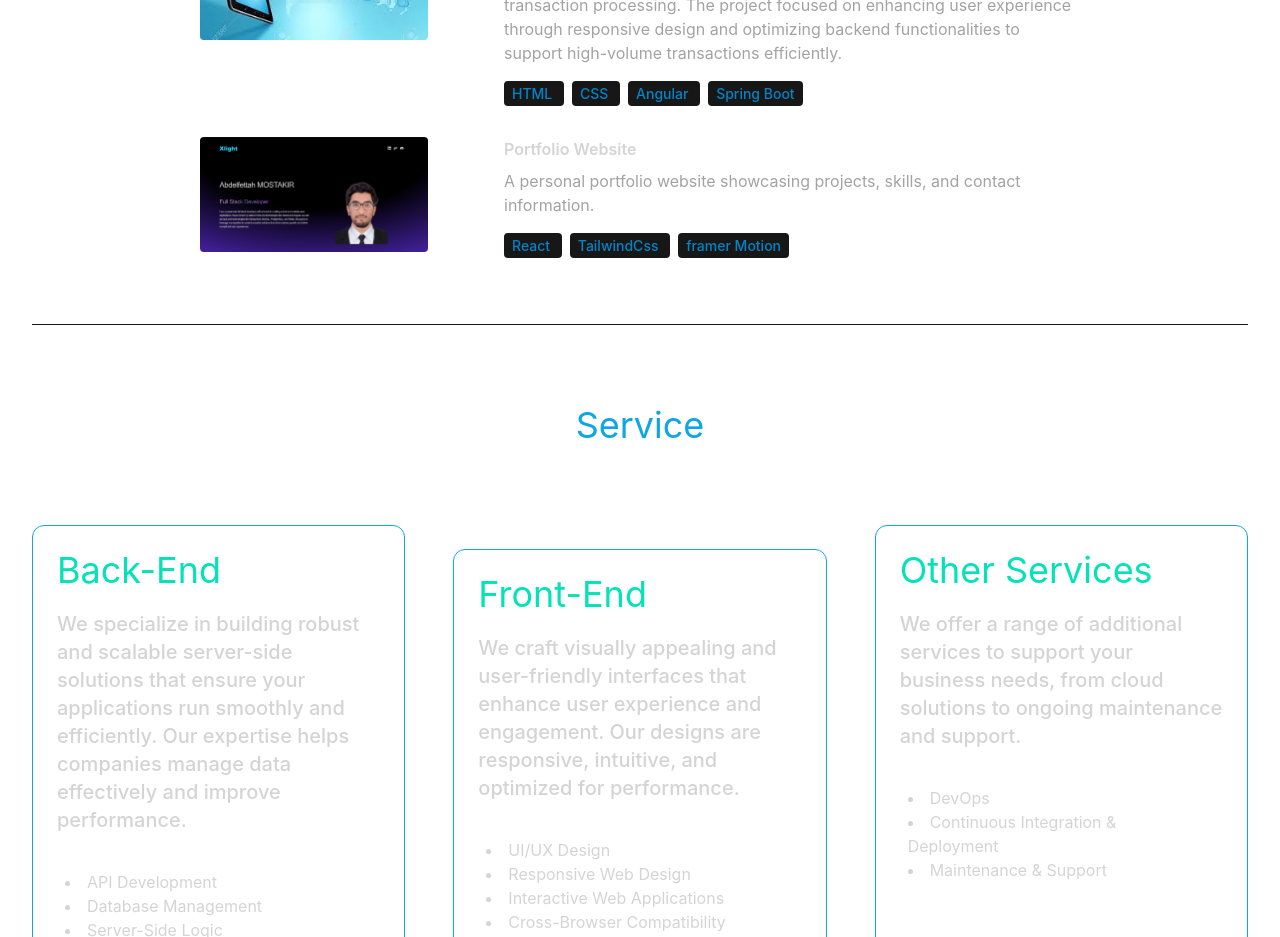
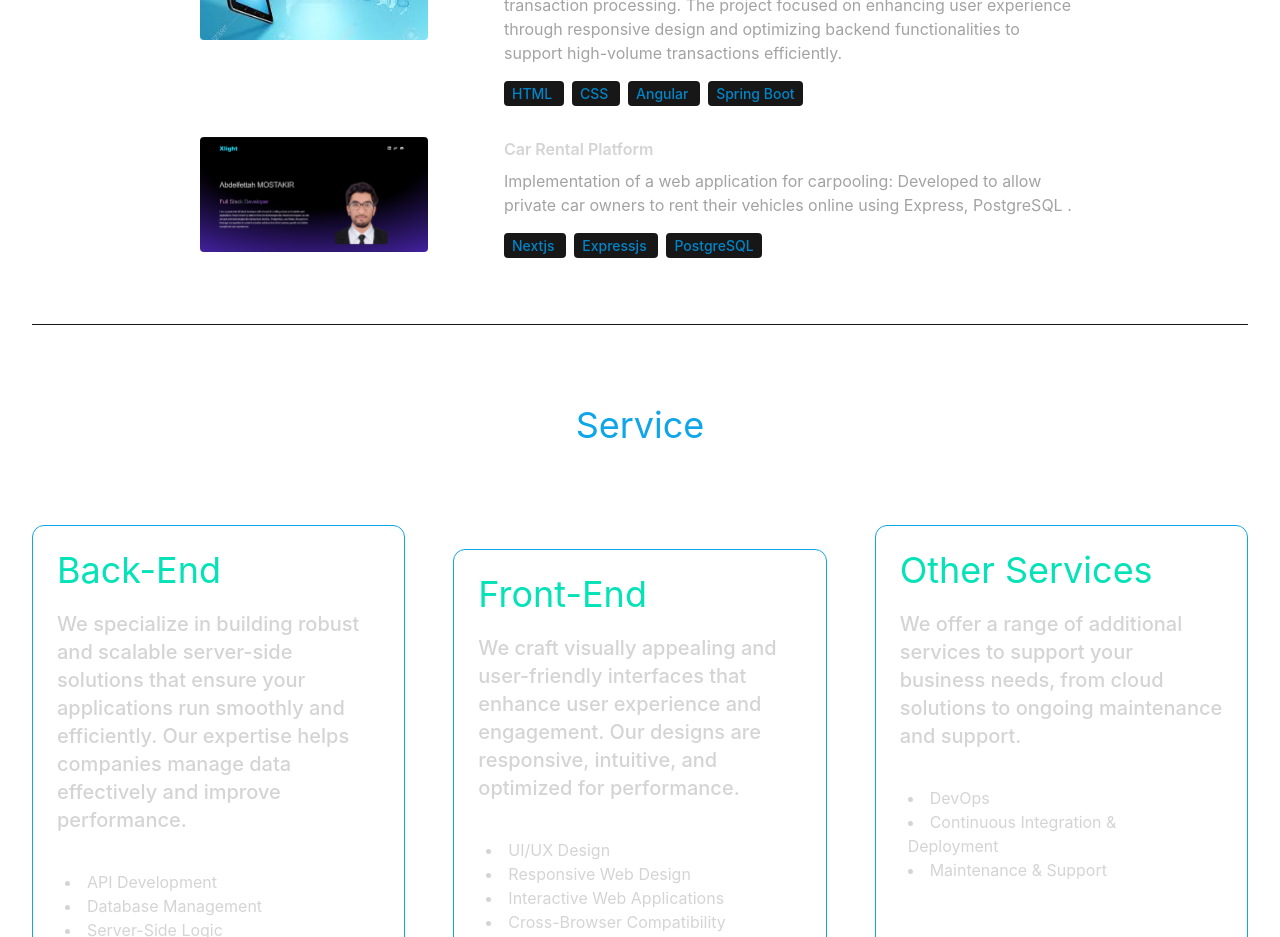
Before and after one commit to Xliight/My-profolio, a React (Vite) app: page / in a window 1280 px wide. Shown: the part 2660-3597 px from the top of the page. Built offline with nearby package versions, Linux system fonts and the light colour scheme; a web font is replaced by a local one.

Commit message:
Update index.js

```diff
--- a/src/constants/index.js
+++ b/src/constants/index.js
@@ -58,11 +58,11 @@ export const PROJECTS = [
     technologies: ["HTML", "CSS", "Angular", "Spring Boot"],
   },
   {
-    title: "Portfolio Website",
+    title: "Car Rental Platform",
     image: project4,
     description:
-      "A personal portfolio website showcasing projects, skills, and contact information.",
-    technologies: [ "React", "TailwindCss","framer Motion"],
+      "Implementation of a web application for carpooling: Developed to allow private car owners to rent their vehicles online using Express, PostgreSQL .",
+    technologies: [ "Nextjs", "Expressjs","PostgreSQL "],
   },
 
 ];
```
